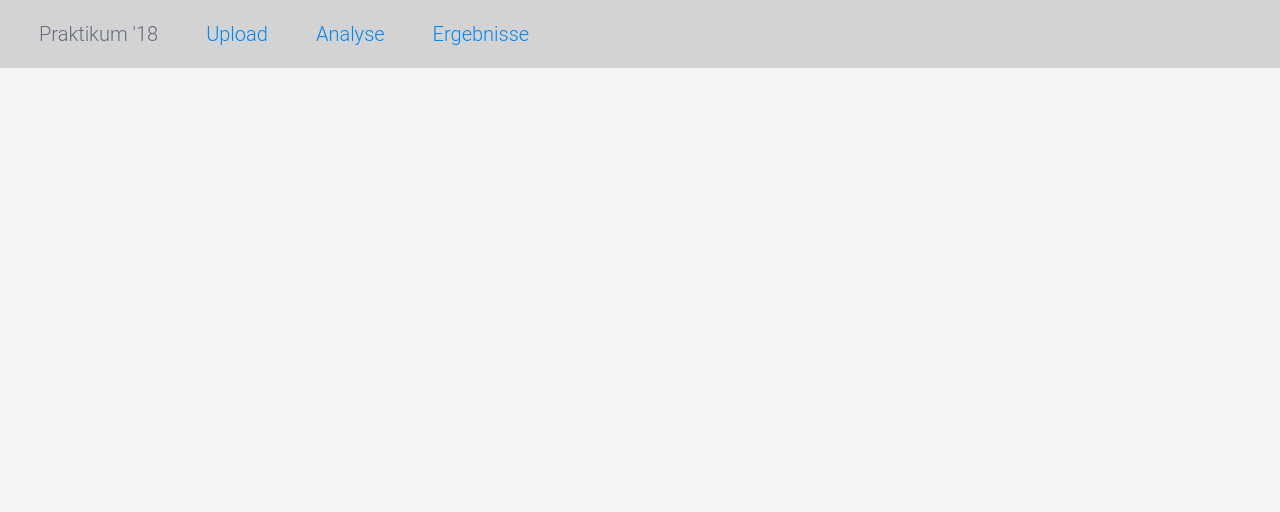
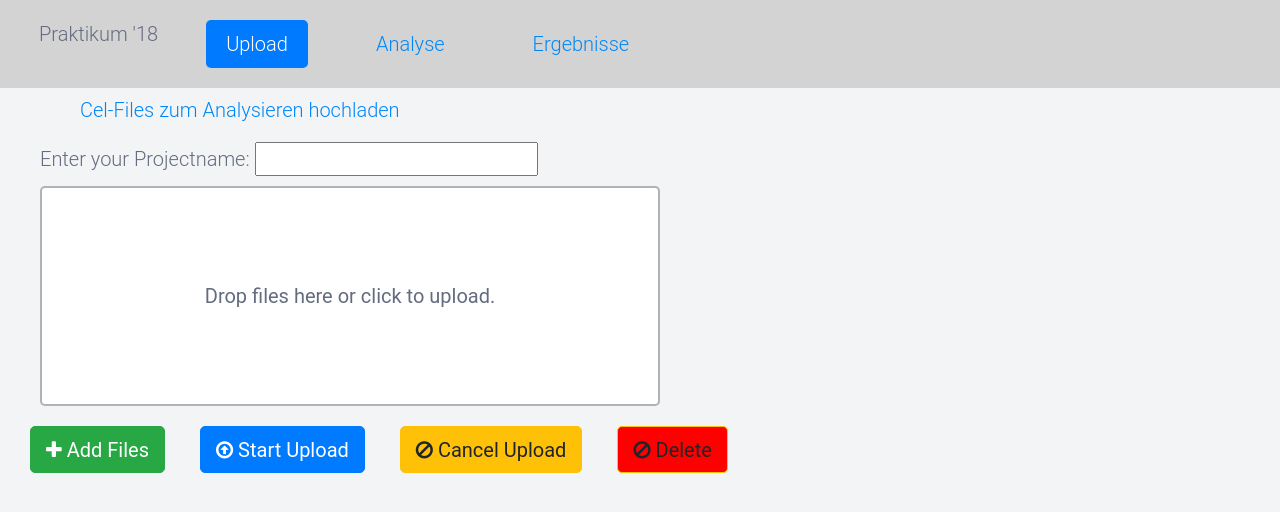
Before and after one commit to Laviarty/praktikum, a PHP site: page / in a window 1280 px wide. Shown: the top 512 px of the page. Run offline with PHP 8.4, Linux system fonts and the light colour scheme.

Commit message:
ergebnisse

```diff
--- a/Source/css/images.css
+++ b/Source/css/images.css
@@ -3,6 +3,15 @@ img {
     border-radius: 5px;
     cursor: pointer;
     transition: 0.3s;
+}
+
+.modalImage {
+	width: 90%;
+}
+
+.modalDiv{
+	display: inline-block;
+	width: 30%;
 }
 
 #activity-indicator {
--- a/Source/delete.php
+++ b/Source/delete.php
@@ -1,4 +1,3 @@
 <?php
-    //array_map('unlink', glob("../Input/*.cel"));
-	unlink("../Input/test.txt");
+    array_map('unlink', glob("../Input/*.*"));
 ?>
--- a/Source/index.php
+++ b/Source/index.php
@@ -25,16 +25,16 @@
 
     <body>
 
-		<ul class="nav nav-pills list-inline" style="background-color: LightGrey;">
+		<ul class="nav nav-pills list-inline" role="tablist" style="background-color: LightGrey;">
 
   <li id="websiteName">Praktikum '18</li>
-  <li class="active"><a data-toggle="tab" href="#home">Upload</a></li>
-  <li><a data-toggle="tab" href="#menu1">Analyse</a></li>
-  <li><a data-toggle="tab" href="#menu2">Ergebnisse</a></li>
+  <li class="nav-item"><a class="nav-link active" data-toggle="pill" href="#home" role="tab">Upload</a></li>
+  <li class="nav-item"><a class="nav-link" data-toggle="pill" href="#menu1" role="tab">Analyse</a></li>
+  <li class="nav-item"><a class="nav-link" data-toggle="pill" href="#menu2" role="tab">Ergebnisse</a></li>
 </ul>
 
 <div class="tab-content">
-  <div id="home" class="tab-pane fade in active" style="padding-left: 2rem;">
+  <div id="home" class="tab-pane active" style="padding-left: 2rem;" role="tabpanel">
     <h3>Cel-Files zum Analysieren hochladen</h3>
     <div>
                         <!--++++++++++++START OF UPLOAD+++++++++++++++++++-->
@@ -81,9 +81,13 @@
 								<label class="btn btn-warning cancel" style="background-color: red;">
                                     <i class="fa fa-ban"></i>
                                     <span>Delete</span>
-                                    <input type="submit" class="button" value="delete" onclick=deleteFiles() hidden>
-									<!--<script> function deleteFiles(){<?php array_map('unlink', glob("../Input/*.*"))?>}</script>-->
+                                    <input type="submit" class="button" onclick=deleteFiles() hidden>
 									<!--<script src="delete.js"></script>-->
+									<script>
+										function deleteFiles(){
+    										$.post("delete.php");
+											}
+											</script>
                                 </label>
                             </div>
                             </form>
@@ -141,7 +145,7 @@
                         ?>
                     </div>
   </div>
-  <div id="menu1" class="tab-pane fade">
+  <div id="menu1" class="tab-pane fade" role="tabpanel">
                         <!-- +++++++++++++++++++++ CODE FOR PROCESSING++++++++++++++++++++++++-->
                     <div style="padding-left: 2rem;">
                 <div>
@@ -200,7 +204,7 @@
 
                     </div>
 
-  <div id="menu2" class="tab-pane fade">
+  <div id="menu2" class="tab-pane fade" role="tabpanel">
     <h3>Analyseergebnisse:</h3>
                     <div class="card-body">
                     <!-- +++++++++++++++++++++ CODE FOR RESULTS++++++++++++++++++++++++-->
@@ -216,7 +220,7 @@
   <div id="caption"></div>
 </div>
 
-	<div>
+	<div style="float: left;">
 			<?php
      $files = glob("../Output/*.*");
      for ($i=0; $i<count($files); $i++)
@@ -231,9 +235,11 @@
 
          $ext = strtolower(pathinfo($image, PATHINFO_EXTENSION));
          if (in_array($ext, $supported_file)) {
-            echo "<h2>".basename($image)."</h2>"."<br />";
-             echo '<img src="'.$image .'" alt=" '.basename($image).'" onclick="showModal(this)" />';
+			 echo '<div class="modalDiv">';
+            echo "<h3>".basename($image)."</h3>"."<br />";
+             echo '<img src="'.$image .'" alt=" '.basename($image).'" onclick="showModal(this)" class="modalImage"/>';
 				 echo "<br /><br />";
+			 echo '</div>';
             } else {
                 continue;
             }
```
